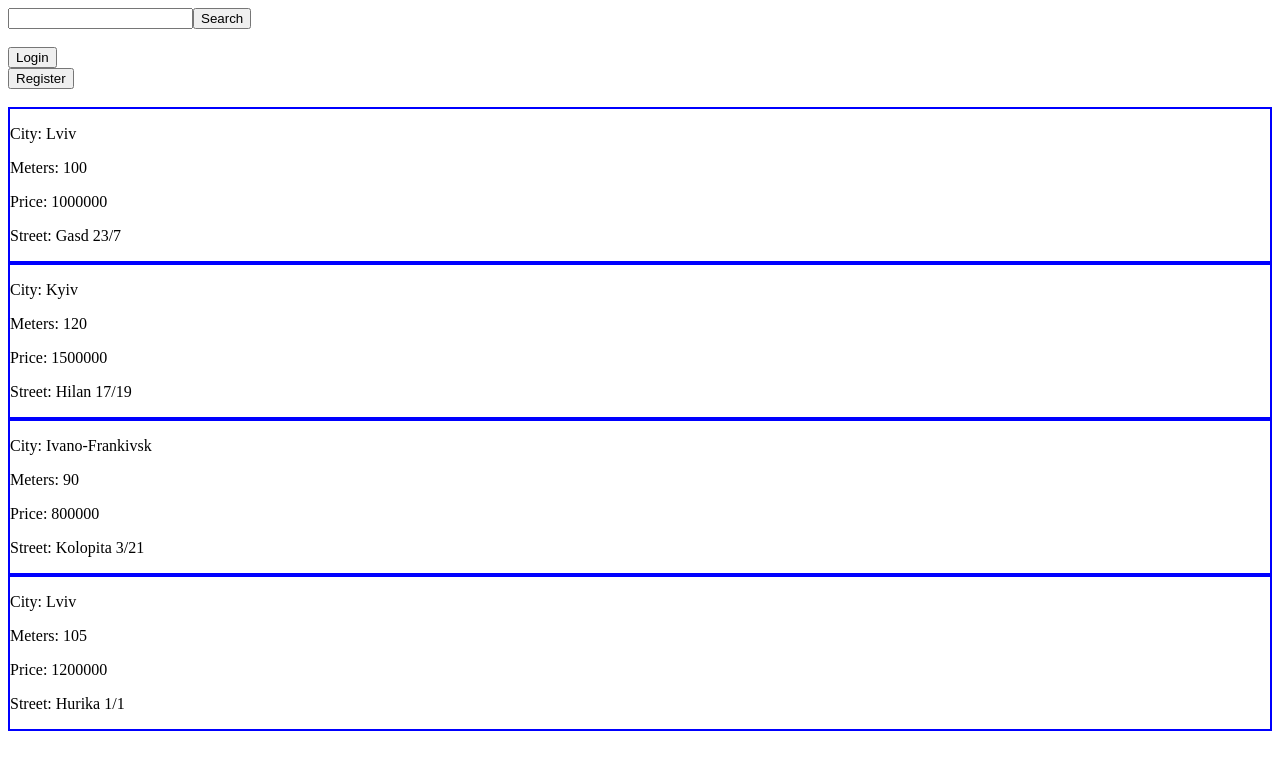
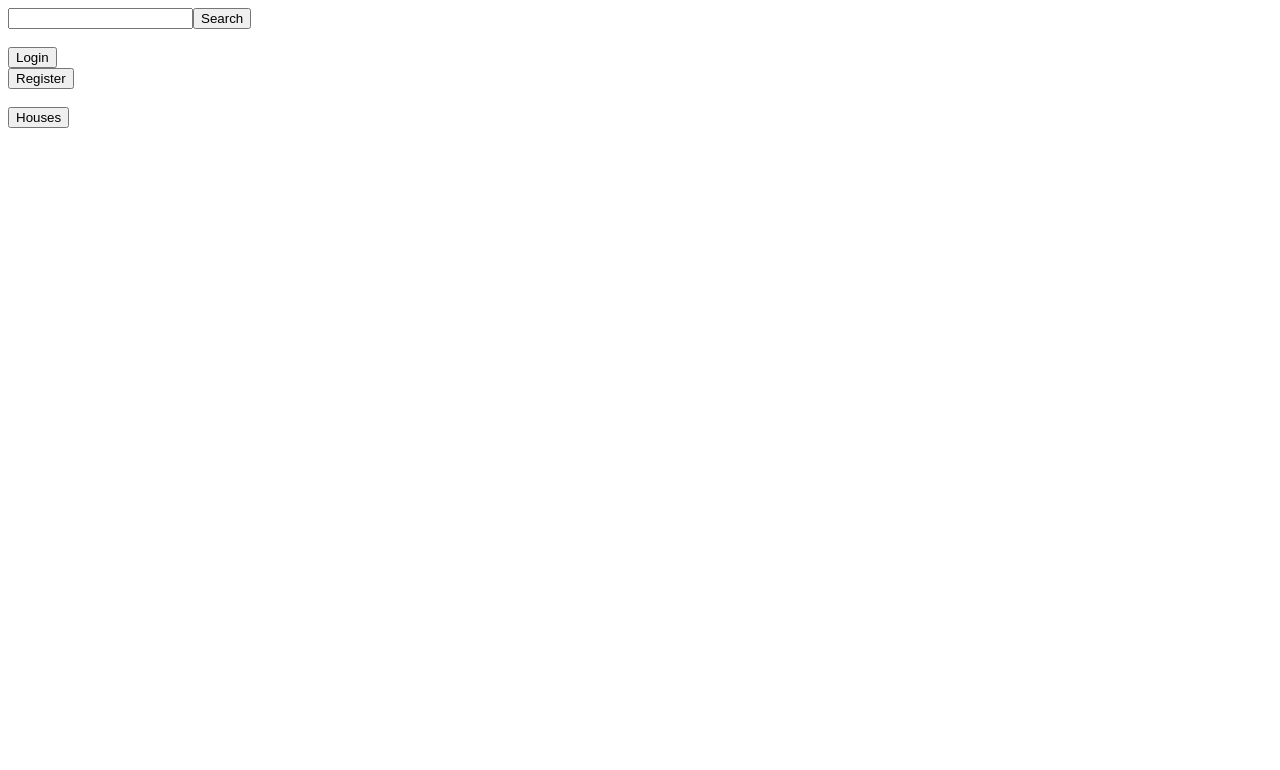
Before and after one commit to DanyloKopytko/Angular3_Pipes_Directives_Components, an Angular app: page / in a window 1280 px wide. Shown: the top 770 px of the page. Built offline with nearby package versions, Linux system fonts and the light colour scheme.

Commit message:
Added button for houses rendering.

```diff
--- a/src/app/app.component.html
+++ b/src/app/app.component.html
@@ -19,9 +19,13 @@
   </div>
 </div>
 <br>
-<div *ngFor="let house of houses" style="border: 2px solid blue;">
-  <p>City: {{house.city}}</p>
-  <p>Meters: {{house.meters}}</p>
-  <p>Price: {{house.price}}</p>
-  <p>Street: {{house.street}}</p>
+<button (click)="renderHouses()">Houses</button>
+<br>
+<div *ngIf="render">
+  <div *ngFor="let house of houses" style="border: 2px solid blue;">
+    <p>City: {{house.city}}</p>
+    <p>Meters: {{house.meters}}</p>
+    <p>Price: {{house.price}}</p>
+    <p>Street: {{house.street}}</p>
+  </div>
 </div>
--- a/src/app/app.component.ts
+++ b/src/app/app.component.ts
@@ -15,6 +15,7 @@ export class AppComponent {
     {city: 'Ivano-Frankivsk', meters: '90', price: '800000', street: 'Kolopita 3/21'},
     {city: 'Lviv', meters: '105', price: '1200000', street: 'Hurika 1/1'},
   ];
+  render: boolean;
 
   onInput(ev): void {
     this.inputValue = ev.target.value;
@@ -31,4 +32,8 @@ export class AppComponent {
   renderRegister() {
     this.status = 2;
   }
+
+  renderHouses() {
+    this.render = !this.render;
+  }
 }
```
